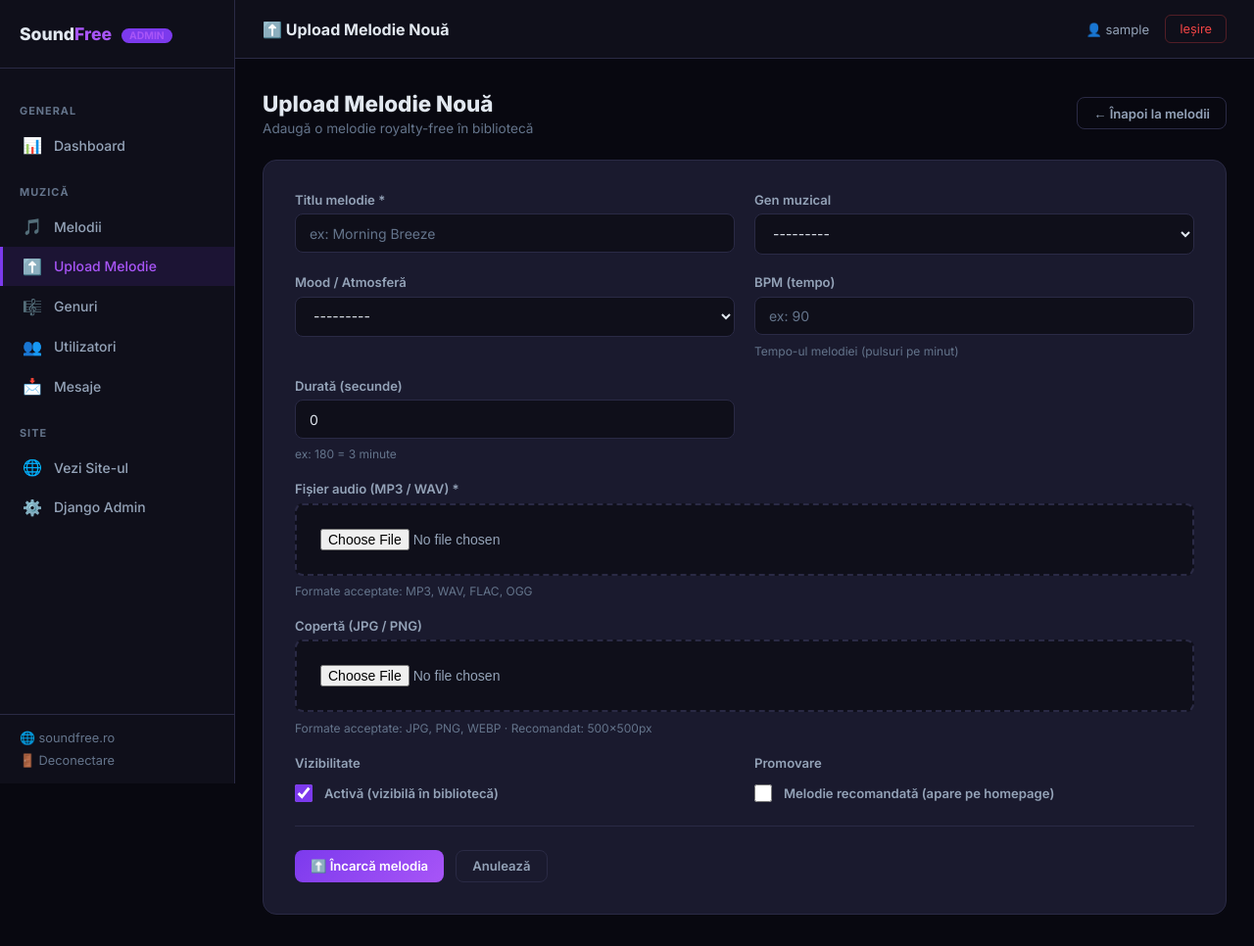
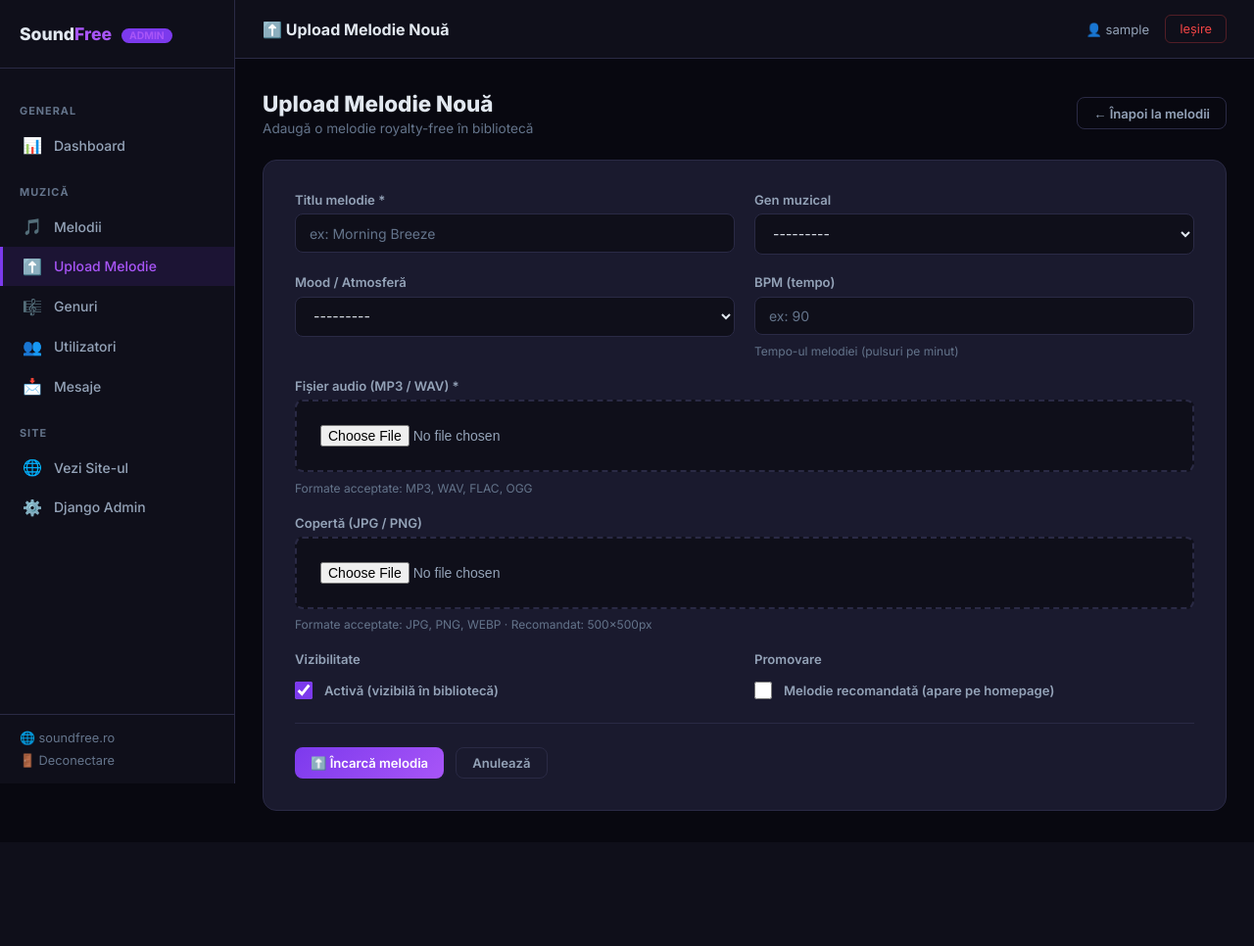
Before and after one commit to SoundFree23/soundfree, a Django app: page /backend/upload/ in a window 1280 px wide. Shown: the whole page at 98% size. After the commit the page ends 828 px from the top, so only its background shows below. Run offline with Django 5.2, Linux system fonts and the light colour scheme; the visitor is signed in with stand-in values (Sample User, id 1); data that the repository does not hold is empty.

Commit message:
Remove duration field from upload form, always auto-detect

```diff
--- a/music/forms.py
+++ b/music/forms.py
@@ -5,13 +5,12 @@ from .models import Song, Genre, Mood, Playlist
 class SongUploadForm(forms.ModelForm):
     class Meta:
         model = Song
-        fields = ['title', 'genre', 'mood', 'bpm', 'audio_file', 'cover_image', 'duration', 'is_featured', 'is_active']
+        fields = ['title', 'genre', 'mood', 'bpm', 'audio_file', 'cover_image', 'is_featured', 'is_active']
         widgets = {
             'title': forms.TextInput(attrs={'placeholder': 'ex: Morning Breeze', 'class': 'form-input'}),
             'genre': forms.Select(attrs={'class': 'form-input'}),
             'mood': forms.Select(attrs={'class': 'form-input'}),
             'bpm': forms.NumberInput(attrs={'placeholder': 'ex: 90', 'class': 'form-input'}),
-            'duration': forms.NumberInput(attrs={'placeholder': 'Durata în secunde (ex: 180)', 'class': 'form-input'}),
             'audio_file': forms.FileInput(attrs={'class': 'form-file', 'accept': 'audio/*'}),
             'cover_image': forms.FileInput(attrs={'class': 'form-file', 'accept': 'image/*'}),
             'is_featured': forms.CheckboxInput(attrs={'class': 'form-check'}),
@@ -24,7 +23,6 @@ class SongUploadForm(forms.ModelForm):
             'bpm': 'BPM (tempo)',
             'audio_file': 'Fișier audio (MP3 / WAV) *',
             'cover_image': 'Copertă (JPG / PNG)',
-            'duration': 'Durată (secunde)',
             'is_featured': 'Melodie recomandată (apare pe homepage)',
             'is_active': 'Activă (vizibilă în bibliotecă)',
         }
--- a/music/views.py
+++ b/music/views.py
@@ -197,7 +197,7 @@ def backend_upload(request):
         if form.is_valid():
             song = form.save()
             # Auto-detect duration from audio file
-            if song.audio_file and song.duration == 0:
+            if song.audio_file:
                 try:
                     from mutagen import File as MutagenFile
                     audio = MutagenFile(song.audio_file.path)
--- a/templates/backend/upload.html
+++ b/templates/backend/upload.html
@@ -46,13 +46,6 @@
         <label class="form-label">{{ form.bpm.label }}</label>
         {{ form.bpm }}
         <div class="form-help">Tempo-ul melodiei (pulsuri pe minut)</div>
-      </div>
-
-      <!-- Durata -->
-      <div class="form-group">
-        <label class="form-label">{{ form.duration.label }}</label>
-        {{ form.duration }}
-        <div class="form-help">ex: 180 = 3 minute</div>
       </div>
 
       <!-- Fișier audio -->
```
